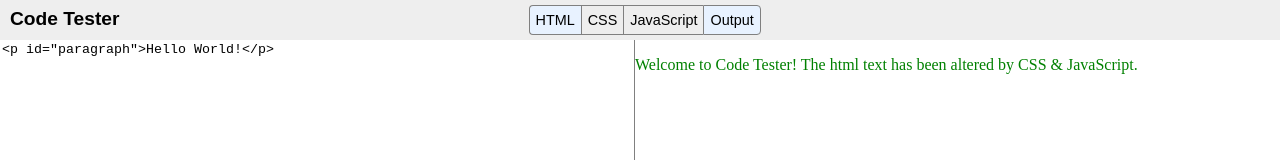
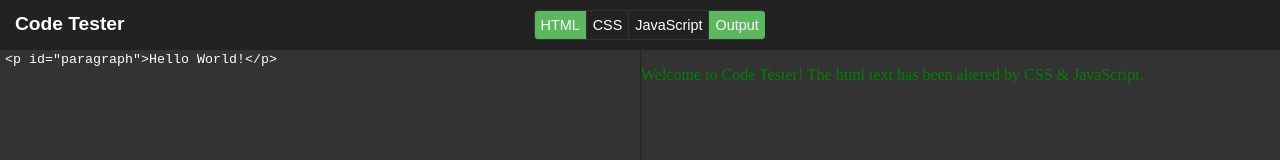
Before and after one commit to pmillerdev/codetester, a plain HTML site: page src/index.html in a window 1280 px wide. Shown: the top 160 px of the page. Drawn offline with nearby package versions, Linux system fonts and the light colour scheme.

Commit message:
style: switch to a dark theme

```diff
--- a/src/index.css
+++ b/src/index.css
@@ -4,12 +4,16 @@
     font-family: sans-serif;
     padding:0;
     margin:0;
+    max-width: 100%;
+    overflow-x: hidden;
+    background-color:#333;
 }
 
 #header {
     width:100%;
-    background-color: #EEEEEE;
-    padding:5px;
+    background-color: #222;
+    color: white;
+    padding: 10px;
     height: 30px;
 }
 
@@ -21,13 +25,13 @@
 }
 
 #buttonContainer {
-    width:233px;
+    width: 233px;
     margin: 0 auto;
 }
 
 .toggleButton {
     float:left;
-    border: 1px solid grey;
+    border: 1px solid #333;
     padding: 6px;
     border-right: none;
     font-size: 90%;
@@ -41,21 +45,25 @@
 #output {
     border-top-right-radius: 4px;
     border-bottom-right-radius: 4px;
-    border-right: 1px solid grey;
 }
 
 .active {
-    background-color: #E8F2FF;
+    background-color: #5cb85c;
 }
 
 .highlightedButton {
-    background-color: grey;
+    background-color: #777;
 }
 
 textarea {
+    padding-left: 5px;
+    padding-right: 5px;
     resize: none;
     border-top: none;
-    border-color: grey;
+    border-bottom: none;
+    border-color: #222;
+    background-color: #333;
+    color: white;
 }
 
 .panel {
@@ -65,7 +73,7 @@
 }
 
 iframe {
-    border:none;
+    border: none;
 }
 
 .hidden {
```
